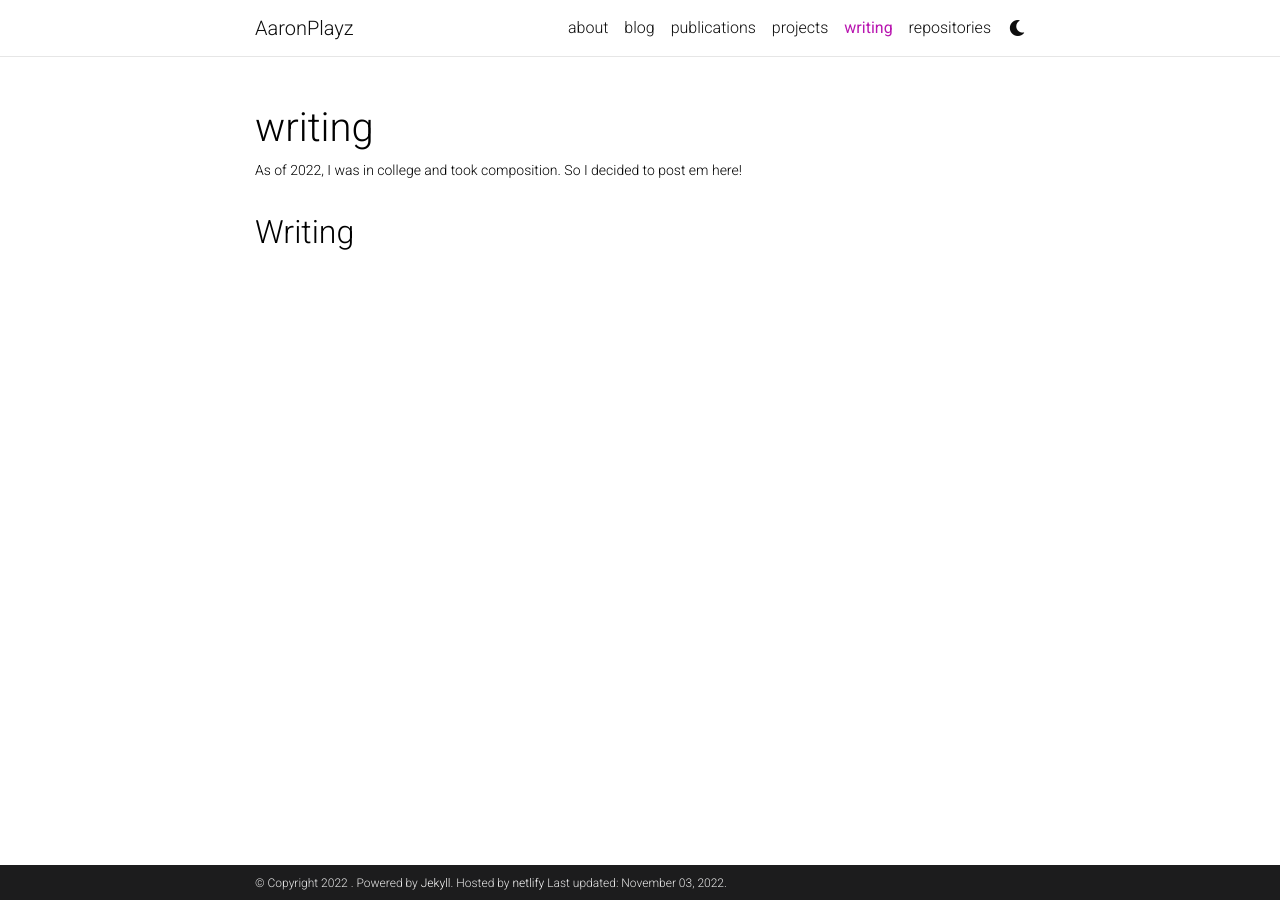
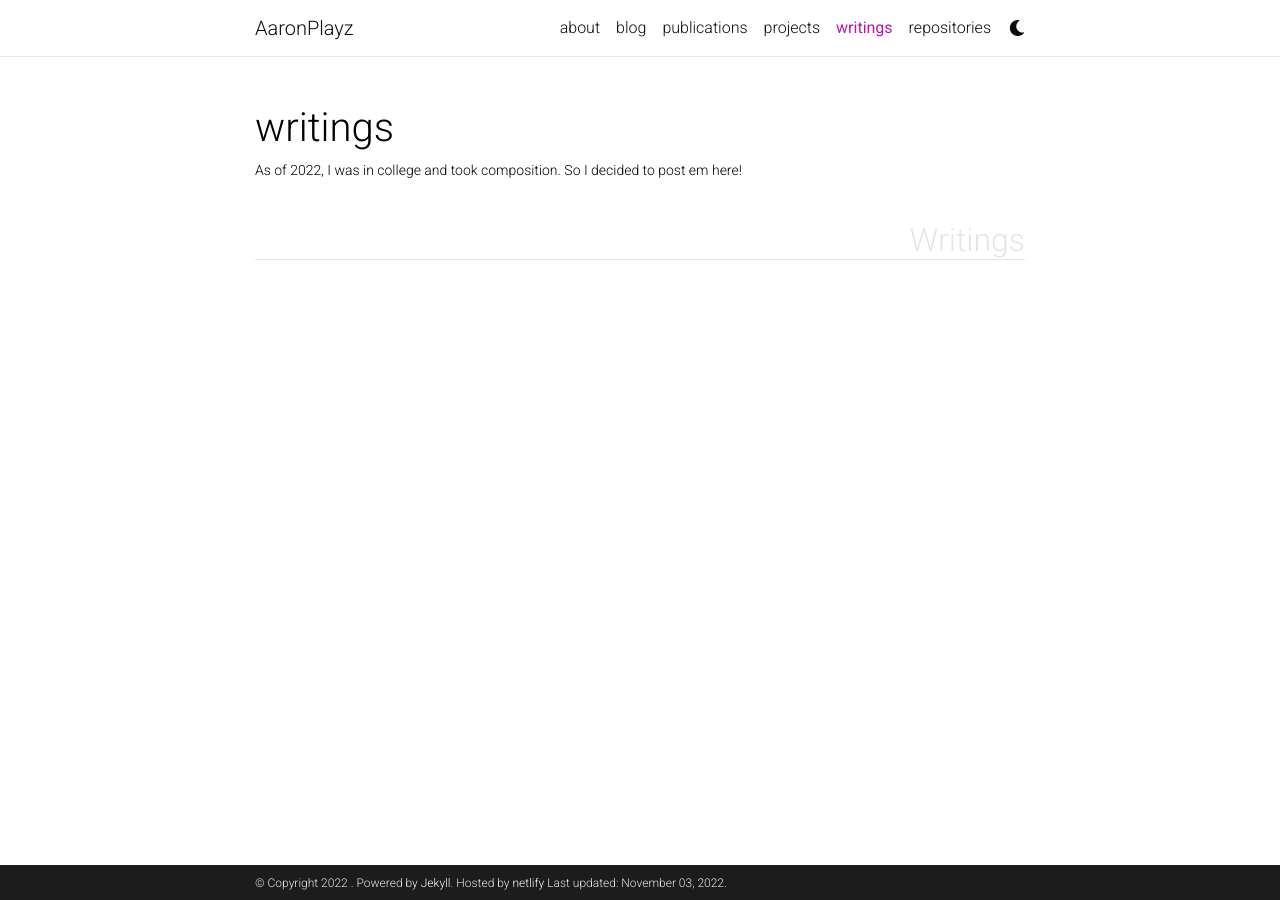
Before and after one commit to aaronplayz-sys/website, a Jekyll site: the page built from _pages/writings.md, in a window 1280 px wide. Built offline with Jekyll 4.4.1, drawn with Linux system fonts in a browser that asks for light colours; comment, search, counter and statistics services are not loaded; a style sheet for code colours, icons or effects is not loaded.

Commit message:
edit writings

```diff
--- a/_pages/writings.md
+++ b/_pages/writings.md
@@ -1,16 +1,16 @@
 ---
 layout: page
-permalink: /writing/
-title: writing
+permalink: /writings/
+title: writings
 description: As of 2022, I was in college and took composition. So I decided to post em here!
 nav: true
 nav_order: 4
-display_categories: [Writing]
+display_categories: [Writings]
 horizontal: true
 ---
 
 <!-- pages/projects.md -->
-<div class="writings">
+<div class="projects">
 {%- if site.enable_project_categories and page.display_categories %}
   <!-- Display categorized projects -->
   {%- for category in page.display_categories %}
```
Also changed, not shown: _writings/Is-dual-enrollment-right-for-you.md (+1 -1 lines).
